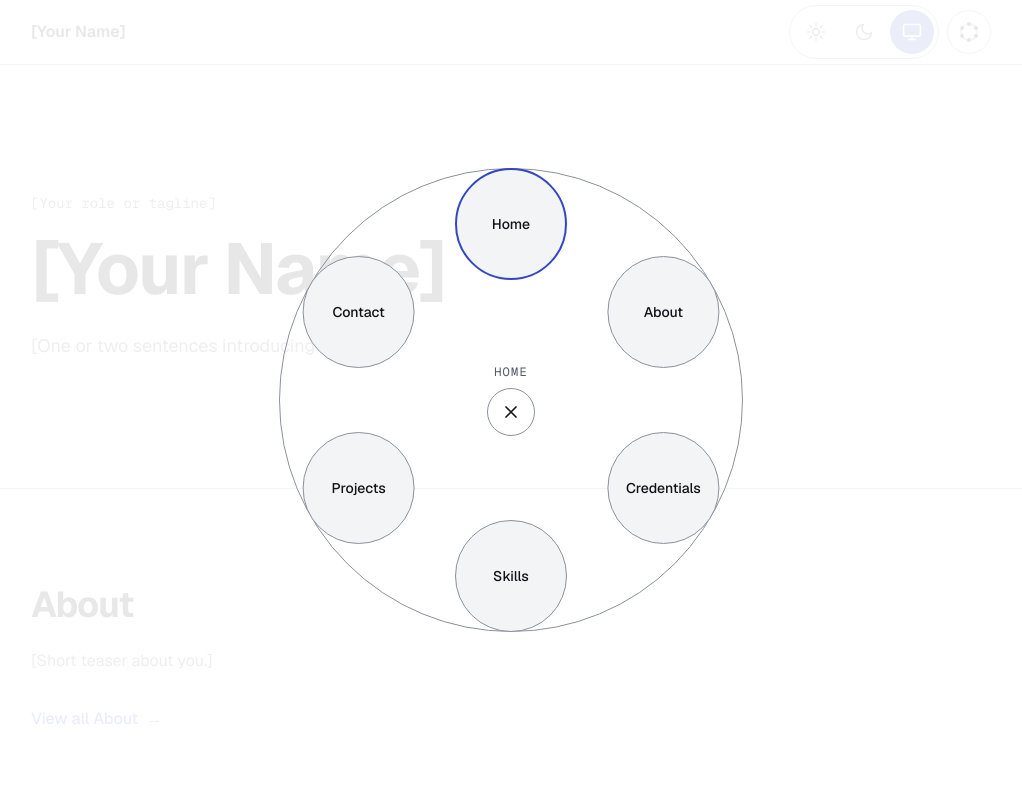
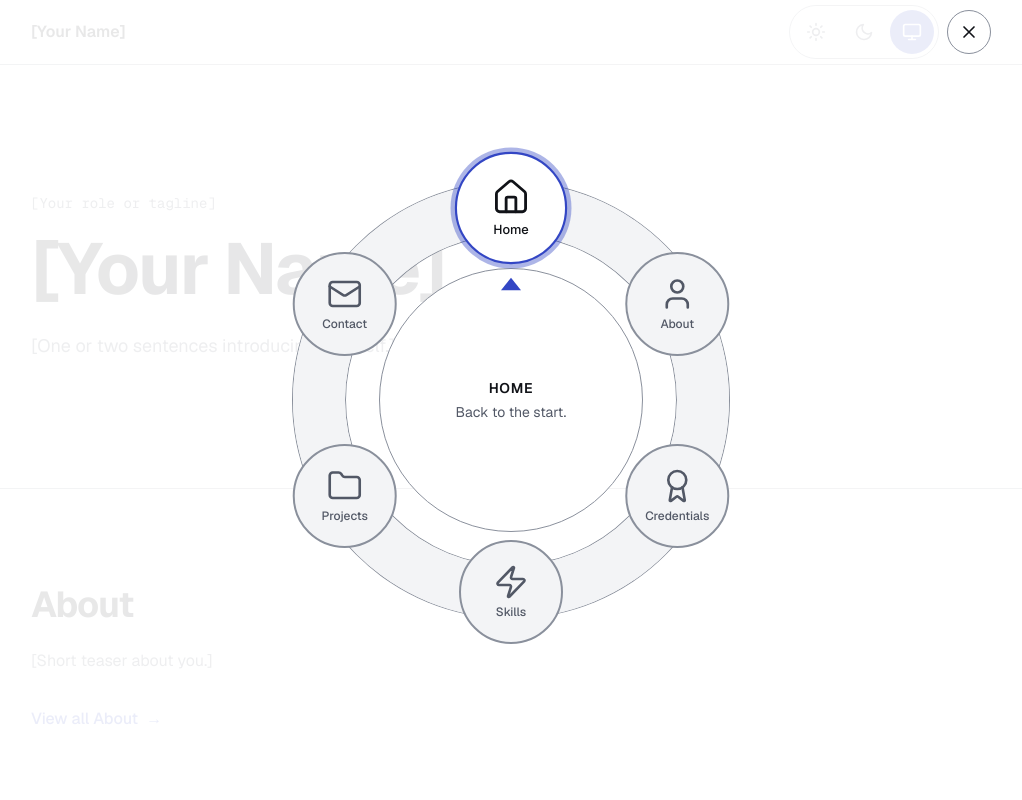
Before and after one commit to Neil-Patrick/Portfolio, a Next.js app: page / in a window 1280 px wide. Both pictures are taken after a click on the button "Open navigation". Shown: the top 800 px of the page, without its empty margins (129-1151 px from the left). Built offline with nearby package versions, Linux system fonts and the light colour scheme.

Commit message:
Restyle wheel menu with icons, aiming arrow, and center readout

```diff
--- a/src/app/globals.css
+++ b/src/app/globals.css
@@ -44,8 +44,10 @@
   --spacing-header: 4rem;
 
   /* Wheel menu: ring radius and item size, fluid from 320px phones up. */
-  --spacing-wheel-radius: clamp(7rem, 4rem + 14vw, 11rem);
-  --spacing-wheel-item: clamp(5.5rem, 4.5rem + 4vw, 7rem);
+  --spacing-wheel-radius: clamp(7rem, 4rem + 14vw, 12rem);
+  --spacing-wheel-item: clamp(5rem, 4rem + 4vw, 6.5rem);
+  --spacing-wheel-track: calc(var(--spacing-wheel-item) * 0.5); /* band the items sit on */
+  --spacing-wheel-hub: calc(2 * var(--spacing-wheel-radius) - var(--spacing-wheel-item) - 1rem);
 
   /* Motion tokens. Every animation uses these and respects reduced motion. */
   --duration-fast: 120ms;
@@ -117,6 +119,36 @@
     aspect-ratio: 1;
   }
 
+  /* The band the items sit on, centered on the item radius. */
+  .wheel-track {
+    width: calc(2 * var(--spacing-wheel-radius) + var(--spacing-wheel-track));
+    aspect-ratio: 1;
+    border: var(--spacing-wheel-track) solid var(--color-surface);
+    box-shadow:
+      0 0 0 1px var(--color-line),
+      inset 0 0 0 1px var(--color-line);
+  }
+
+  .wheel-hub {
+    width: var(--spacing-wheel-hub);
+    aspect-ratio: 1;
+  }
+
+  /* Center text stays inside the circle the arrow sweeps around. */
+  .wheel-readout {
+    width: calc(var(--spacing-wheel-hub) * 0.66);
+  }
+
+  /* Item captions only where there is no hover to reveal names (touch screens). */
+  .wheel-caption {
+    display: none;
+  }
+  @media (hover: none) {
+    .wheel-caption {
+      display: block;
+    }
+  }
+
   .wheel-item {
     --angle: calc(var(--i) * 360deg / var(--count));
     width: var(--spacing-wheel-item);
@@ -129,6 +161,19 @@
 @media (prefers-reduced-motion: no-preference) {
   .wheel-ring {
     transition: scale var(--duration-base) var(--ease-out-quick);
+  }
+  .wheel-arrow {
+    transition: rotate var(--duration-base) var(--ease-out-quick);
+  }
+  /* Scale the inner face, not the link: the link's transform positions it on the ring. */
+  .wheel-face {
+    transition:
+      scale var(--duration-fast) var(--ease-out-quick),
+      background-color var(--duration-fast),
+      color var(--duration-fast);
+  }
+  .wheel-item[data-highlighted] .wheel-face {
+    scale: 1.08;
   }
   .wheel-dialog:not([open]) .wheel-ring {
     scale: 0.85;
--- a/src/components/WheelMenu.tsx
+++ b/src/components/WheelMenu.tsx
@@ -1,30 +1,57 @@
 "use client";
 
 import Link from "next/link";
-import { usePathname } from "next/navigation";
-import { useEffect, useId, useRef, useState, type CSSProperties, type KeyboardEvent } from "react";
+import { usePathname, useRouter } from "next/navigation";
+import {
+  useEffect,
+  useId,
+  useRef,
+  useState,
+  type CSSProperties,
+  type KeyboardEvent,
+  type MouseEvent,
+  type PointerEvent,
+} from "react";
 import { sections } from "@/content/site";
+import { sectionIcons } from "./icons";
+
+/** Degrees between neighbouring items; item 0 sits at 12 o'clock, then clockwise. */
+const STEP = 360 / sections.length;
+/** Pointer this close to the center doesn't aim (like a controller stick's dead zone). */
+const DEAD_ZONE_PX = 24;
+
+/** Turn from `from` to `to` (degrees) the short way round, keeping a running total. */
+function turnTowards(from: number, to: number) {
+  const delta = ((((to - from) % 360) + 540) % 360) - 180;
+  return from + delta;
+}
 
 /**
  * Radial navigation. A button opens a native modal <dialog> (focus trap, Escape,
- * inert page for free) with one item per entry in `sections`, laid out on a ring.
- * Arrow keys move around the ring; the center shows the highlighted item's name.
+ * inert page for free) with one icon per entry in `sections`, laid out on a ring.
+ * An arrow on the hub's edge aims at the highlighted item; the hub shows its name
+ * and tagline. Aim with the mouse (anywhere around the ring), arrow keys, or Tab.
  */
 export function WheelMenu() {
   const [open, setOpen] = useState(false);
-  const [highlighted, setHighlighted] = useState<string | null>(null);
+  const [highlighted, setHighlighted] = useState<number | null>(null);
+  const [arrowAngle, setArrowAngle] = useState(0);
   const dialogRef = useRef<HTMLDialogElement>(null);
+  const ringRef = useRef<HTMLDivElement>(null);
   const triggerRef = useRef<HTMLButtonElement>(null);
   const linkRefs = useRef<(HTMLAnchorElement | null)[]>([]);
   const dialogId = useId();
   const pathname = usePathname();
+  const router = useRouter();
 
   const currentIndex = Math.max(
     0,
     sections.findIndex((s) => s.href === pathname),
   );
+  const active = highlighted ?? currentIndex;
+  const activeSection = sections[active];
 
-  // Keep React state in sync however the dialog closes (Escape, backdrop, link, button).
+  // Keep React state in sync however the dialog closes (Escape, outside click, link, button).
   useEffect(() => {
     const dialog = dialogRef.current;
     if (!dialog) return;
@@ -37,7 +64,13 @@ export function WheelMenu() {
     return () => dialog.removeEventListener("close", onClose);
   }, []);
 
+  const aim = (index: number) => {
+    setHighlighted(index);
+    setArrowAngle((angle) => turnTowards(angle, index * STEP));
+  };
+
   const openWheel = () => {
+    setArrowAngle((angle) => turnTowards(angle, currentIndex * STEP));
     dialogRef.current?.showModal();
     setOpen(true);
     // Start on the current page's item, like a game menu remembering your place.
@@ -45,6 +78,41 @@ export function WheelMenu() {
   };
 
   const closeWheel = () => dialogRef.current?.close();
+
+  /** Which item a screen point aims at, or null inside the dead zone / outside the ring. */
+  const indexAt = (x: number, y: number) => {
+    const ring = ringRef.current?.getBoundingClientRect();
+    if (!ring) return null;
+    const dx = x - (ring.left + ring.width / 2);
+    const dy = y - (ring.top + ring.height / 2);
+    const distance = Math.hypot(dx, dy);
+    if (distance < DEAD_ZONE_PX || distance > ring.width / 2) return null;
+    const degrees = ((Math.atan2(dx, -dy) * 180) / Math.PI + 360) % 360;
+    return Math.round(degrees / STEP) % sections.length;
+  };
+
+  const onPointerMove = (event: PointerEvent<HTMLDialogElement>) => {
+    if (event.pointerType !== "mouse") return;
+    const index = indexAt(event.clientX, event.clientY);
+    if (index !== null && index !== highlighted) aim(index);
+  };
+
+  const onDialogClick = (event: MouseEvent<HTMLDialogElement>) => {
+    // Links and buttons handle their own clicks.
+    if ((event.target as Element).closest("a, button")) return;
+    const ring = ringRef.current?.getBoundingClientRect();
+    if (!ring) return;
+    const distance = Math.hypot(
+      event.clientX - (ring.left + ring.width / 2),
+      event.clientY - (ring.top + ring.height / 2),
+    );
+    // Outside the ring: close. Inside it: open whatever the arrow aims at.
+    if (distance > ring.width / 2) return closeWheel();
+    const index = indexAt(event.clientX, event.clientY);
+    if (index === null) return;
+    closeWheel();
+    router.push(sections[index].href);
+  };
 
   const onRingKeyDown = (event: KeyboardEvent<HTMLUListElement>) => {
     const step = { ArrowRight: 1, ArrowDown: 1, ArrowLeft: -1, ArrowUp: -1 }[event.key];
@@ -55,8 +123,6 @@ export function WheelMenu() {
     const next = (Math.max(from, 0) + step + links.length) % links.length;
     links[next]?.focus();
   };
-
-  const readout = highlighted ?? sections[currentIndex].label;
 
   return (
     <>
@@ -77,48 +143,17 @@ export function WheelMenu() {
         ref={dialogRef}
         id={dialogId}
         aria-label="Navigation"
-        // A click on the dialog itself (not its content) is a click on the backdrop area.
-        onClick={(event) => event.target === event.currentTarget && closeWheel()}
+        onClick={onDialogClick}
+        onPointerMove={onPointerMove}
         className="wheel-dialog fixed inset-0 m-0 size-full max-h-none max-w-none place-items-center overflow-hidden bg-canvas/90 p-0 text-ink backdrop:bg-transparent open:grid"
       >
-        <div className="wheel-ring relative rounded-full border border-line">
-          <nav aria-label="Primary">
-            <ul onKeyDown={onRingKeyDown}>
-              {sections.map((section, i) => {
-                const current = i === currentIndex;
-                return (
-                  <li key={section.id}>
-                    <Link
-                      ref={(el) => {
-                        linkRefs.current[i] = el;
-                      }}
-                      href={section.href}
-                      aria-current={current ? "page" : undefined}
-                      onClick={closeWheel}
-                      onFocus={() => setHighlighted(section.label)}
-                      onMouseEnter={() => setHighlighted(section.label)}
-                      onMouseLeave={() => setHighlighted(null)}
-                      style={{ "--i": i, "--count": sections.length } as CSSProperties}
-                      className={`wheel-item absolute top-1/2 left-1/2 grid aspect-square place-items-center rounded-full border bg-surface p-1 text-center text-xs font-medium transition-colors duration-(--duration-fast) hover:bg-accent hover:text-on-accent focus-visible:bg-accent focus-visible:text-on-accent sm:text-sm ${
-                        current ? "border-2 border-accent" : "border-line"
-                      }`}
-                    >
-                      {section.label}
-                    </Link>
-                  </li>
-                );
-              })}
-            </ul>
-          </nav>
-
-          <div className="absolute top-1/2 left-1/2 flex -translate-1/2 flex-col items-center gap-2">
-            <p aria-hidden className="font-mono text-xs tracking-widest text-ink-muted uppercase">
-              {readout}
-            </p>
+        {/* Close sits exactly where the open button was: press the same spot to close. */}
+        <div className="pointer-events-none absolute inset-x-0 top-0">
+          <div className="container-page flex h-header items-center justify-end">
             <button
               type="button"
               onClick={closeWheel}
-              className="grid size-12 place-items-center rounded-full border border-line bg-canvas transition-colors hover:bg-surface"
+              className="pointer-events-auto grid size-11 place-items-center rounded-full border border-line bg-canvas transition-colors hover:bg-surface"
             >
               <span className="sr-only">Close navigation</span>
               <svg
@@ -136,6 +171,76 @@ export function WheelMenu() {
               </svg>
             </button>
           </div>
+        </div>
+
+        <div ref={ringRef} className="wheel-ring relative">
+          <div className="wheel-track absolute top-1/2 left-1/2 -translate-1/2 rounded-full" />
+
+          {/* Hub: arrow sweeps its edge, text stays in the middle. */}
+          <div className="wheel-hub absolute top-1/2 left-1/2 -translate-1/2 rounded-full border border-line bg-canvas">
+            <div
+              data-testid="wheel-arrow-track"
+              className="wheel-arrow absolute inset-0"
+              style={{ rotate: `${arrowAngle}deg` }}
+            >
+              <svg
+                data-testid="wheel-arrow"
+                viewBox="0 0 16 10"
+                className="absolute top-1.5 left-1/2 h-2.5 w-4 -translate-x-1/2 text-accent sm:top-2 sm:h-3.5 sm:w-5"
+                aria-hidden
+                focusable={false}
+              >
+                <path d="M8 0 16 10H0z" fill="currentColor" />
+              </svg>
+            </div>
+            <div
+              data-testid="wheel-readout"
+              aria-hidden
+              className="wheel-readout absolute top-1/2 left-1/2 -translate-1/2 text-center"
+            >
+              <p className="text-xs font-semibold tracking-wider uppercase sm:text-sm">
+                {activeSection.label}
+              </p>
+              <p className="mt-1 hidden text-sm text-ink-muted sm:block">{activeSection.tagline}</p>
+            </div>
+          </div>
+
+          <nav aria-label="Primary">
+            <ul onKeyDown={onRingKeyDown}>
+              {sections.map((section, i) => {
+                const SectionIcon = sectionIcons[section.id];
+                const current = i === currentIndex;
+                return (
+                  <li key={section.id}>
+                    <Link
+                      ref={(el) => {
+                        linkRefs.current[i] = el;
+                      }}
+                      href={section.href}
+                      aria-current={current ? "page" : undefined}
+                      data-highlighted={i === active ? "" : undefined}
+                      onClick={closeWheel}
+                      onFocus={() => aim(i)}
+                      style={{ "--i": i, "--count": sections.length } as CSSProperties}
+                      className="wheel-item group absolute top-1/2 left-1/2 aspect-square rounded-full"
+                    >
+                      <span
+                        className={`wheel-face grid size-full place-content-center justify-items-center gap-1 rounded-full border-2 bg-surface text-ink-muted group-data-highlighted:bg-canvas group-data-highlighted:text-ink group-data-highlighted:ring-4 group-data-highlighted:ring-accent/40 ${
+                          current ? "border-accent" : "border-line"
+                        }`}
+                      >
+                        <SectionIcon className="size-7 sm:size-9" />
+                        <span aria-hidden className="wheel-caption text-xs font-medium">
+                          {section.label}
+                        </span>
+                      </span>
+                      <span className="sr-only">{section.label}</span>
+                    </Link>
+                  </li>
+                );
+              })}
+            </ul>
+          </nav>
         </div>
       </dialog>
     </>
--- /dev/null
+++ b/src/components/icons.tsx
@@ -0,0 +1,65 @@
+import type { SVGProps } from "react";
+import type { SectionId } from "@/content/site";
+
+/*
+ * Section icons. Paths from Lucide (https://lucide.dev), ISC License,
+ * Copyright (c) Lucide Contributors. Swap these for custom game-style art later;
+ * the Record type makes sure every section keeps an icon.
+ */
+
+type IconProps = SVGProps<SVGSVGElement>;
+
+function Icon({ children, ...props }: IconProps) {
+  return (
+    <svg
+      viewBox="0 0 24 24"
+      fill="none"
+      stroke="currentColor"
+      strokeWidth={1.75}
+      strokeLinecap="round"
+      strokeLinejoin="round"
+      aria-hidden
+      focusable={false}
+      {...props}
+    >
+      {children}
+    </svg>
+  );
+}
+
+export const sectionIcons: Record<SectionId, (props: IconProps) => React.JSX.Element> = {
+  home: (props) => (
+    <Icon {...props}>
+      <path d="M15 21v-8a1 1 0 0 0-1-1h-4a1 1 0 0 0-1 1v8" />
+      <path d="M3 10a2 2 0 0 1 .709-1.528l7-5.999a2 2 0 0 1 2.582 0l7 5.999A2 2 0 0 1 21 10v9a2 2 0 0 1-2 2H5a2 2 0 0 1-2-2z" />
+    </Icon>
+  ),
+  about: (props) => (
+    <Icon {...props}>
+      <path d="M19 21v-2a4 4 0 0 0-4-4H9a4 4 0 0 0-4 4v2" />
+      <circle cx="12" cy="7" r="4" />
+    </Icon>
+  ),
+  credentials: (props) => (
+    <Icon {...props}>
+      <path d="m15.477 12.89 1.515 8.526a.5.5 0 0 1-.81.47l-3.58-2.687a1 1 0 0 0-1.197 0l-3.586 2.686a.5.5 0 0 1-.81-.469l1.514-8.526" />
+      <circle cx="12" cy="8" r="6" />
+    </Icon>
+  ),
+  skills: (props) => (
+    <Icon {...props}>
+      <path d="M4 14a1 1 0 0 1-.78-1.63l9.9-10.2a.5.5 0 0 1 .86.46l-1.92 6.02A1 1 0 0 0 13 10h7a1 1 0 0 1 .78 1.63l-9.9 10.2a.5.5 0 0 1-.86-.46l1.92-6.02A1 1 0 0 0 11 14z" />
+    </Icon>
+  ),
+  projects: (props) => (
+    <Icon {...props}>
+      <path d="M20 20a2 2 0 0 0 2-2V8a2 2 0 0 0-2-2h-7.9a2 2 0 0 1-1.69-.9L9.6 3.9A2 2 0 0 0 7.93 3H4a2 2 0 0 0-2 2v13a2 2 0 0 0 2 2Z" />
+    </Icon>
+  ),
+  contact: (props) => (
+    <Icon {...props}>
+      <rect width="20" height="16" x="2" y="4" rx="2" />
+      <path d="m22 7-8.97 5.7a1.94 1.94 0 0 1-2.06 0L2 7" />
+    </Icon>
+  ),
+};
--- a/src/content/site.ts
+++ b/src/content/site.ts
@@ -22,6 +22,8 @@ export type SiteSection = {
   id: SectionId;
   /** Used for the nav item, the home section heading, and the detail page h1. */
   label: string;
+  /** One-line description shown in the wheel menu's center. UI copy; edit freely. */
+  tagline: string;
   /** Route of the section's own page. Home is "/". */
   href: string;
   /** Short preview shown on the home page. */
@@ -32,10 +34,11 @@ export type SiteSection = {
 
 /** Order here is the order on the home page and in the wheel. */
 export const sections: SiteSection[] = [
-  { id: "home", label: "Home", href: "/", summary: "", detail: "" },
+  { id: "home", label: "Home", tagline: "Back to the start.", href: "/", summary: "", detail: "" },
   {
     id: "about",
     label: "About",
+    tagline: "Who I am.",
     href: "/about",
     summary: "[Short teaser about you.]",
     detail: "[About you in full: background, what you do, what drives you.]",
@@ -43,6 +46,7 @@ export const sections: SiteSection[] = [
   {
     id: "credentials",
     label: "Credentials",
+    tagline: "Degrees and certifications.",
     href: "/credentials",
     summary: "[Your top two or three credentials.]",
     detail: "[All degrees, certifications, and awards, with dates and issuers.]",
@@ -50,6 +54,7 @@ export const sections: SiteSection[] = [
   {
     id: "skills",
     label: "Skills",
+    tagline: "What I work with.",
     href: "/skills",
     summary: "[Your core skills at a glance.]",
     detail: "[Full list of languages, frameworks, and tools, grouped by area.]",
@@ -57,6 +62,7 @@ export const sections: SiteSection[] = [
   {
     id: "projects",
     label: "Projects",
+    tagline: "Things I've built.",
     href: "/projects",
     summary: "[Two or three featured projects.]",
     detail: "[Every project with description, role, stack, and links.]",
@@ -64,6 +70,7 @@ export const sections: SiteSection[] = [
   {
     id: "contact",
     label: "Contact",
+    tagline: "Get in touch.",
     href: "/contact",
     summary: "[One line on how to reach you.]",
     detail: "[How to reach you: email, socials, availability.]",
```
Also changed, not shown: 2 other files (tests, documents, lock files or other folders).
